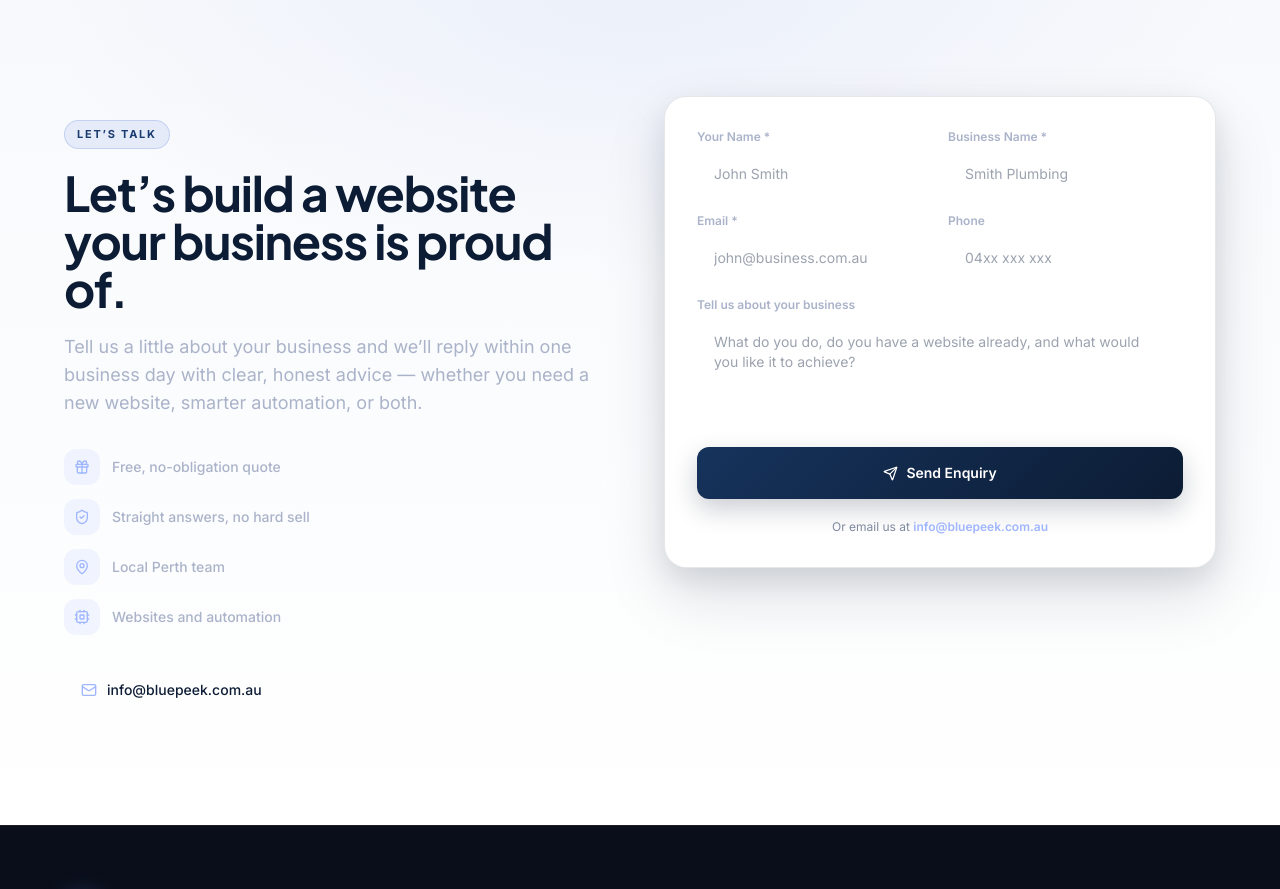
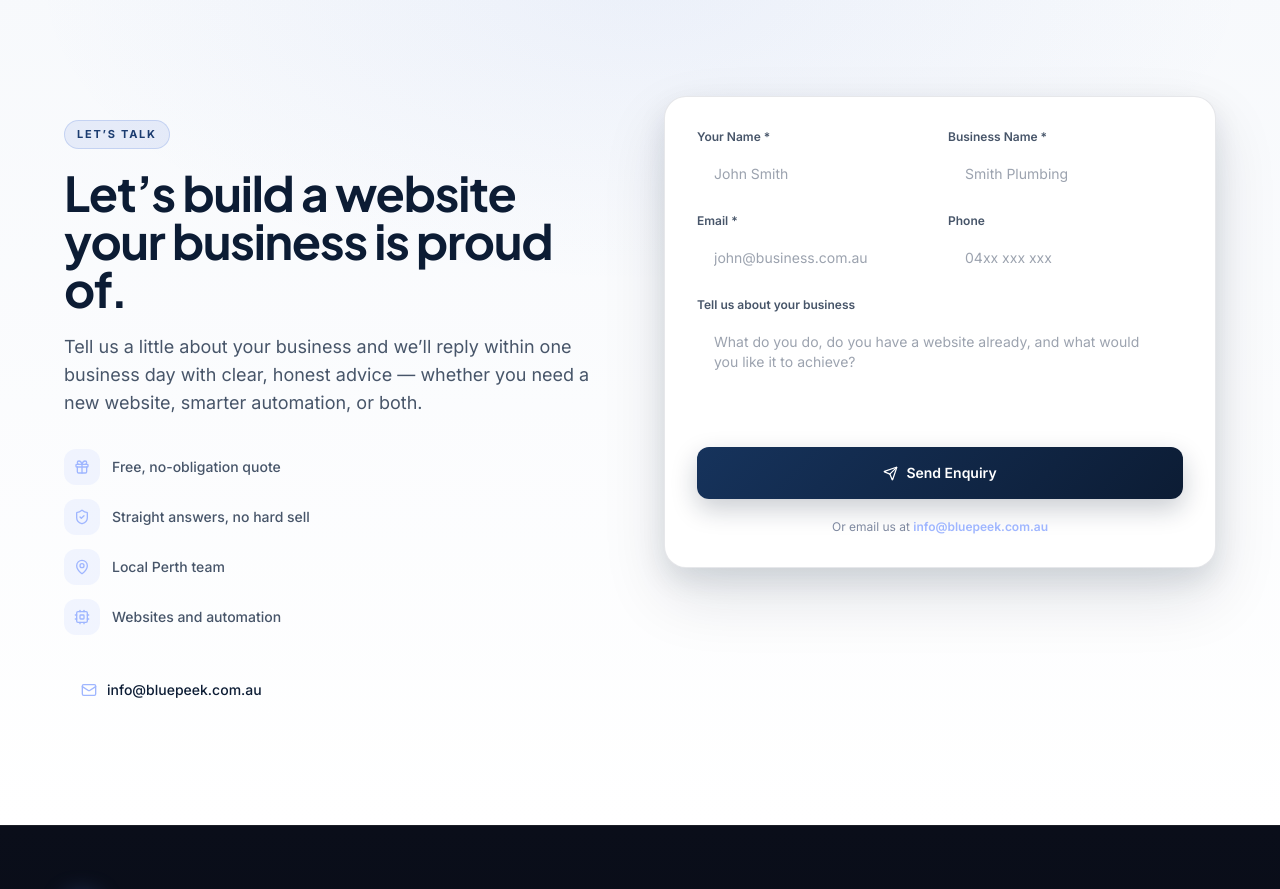
Before and after one commit to zachcolvillez-stack/bluepeek-website, a Next.js app: page / in a window 1280 px wide. Shown: the part 8720-9609 px from the top of the page. Built offline with nearby package versions, Linux system fonts and the light colour scheme.

Commit message:
auto-save: Contact.jsx

```diff
--- a/components/Contact.jsx
+++ b/components/Contact.jsx
@@ -55,7 +55,7 @@ export default function Contact() {
           <h2 className="text-3xl md:text-5xl font-bold tracking-tight mt-5 mb-5" style={{ color: '#0c1c34' }}>
             Let’s build a website your business is proud of.
           </h2>
-          <p className="text-base md:text-lg leading-relaxed mb-8" style={{ color: '#aab3c9' }}>
+          <p className="text-base md:text-lg leading-relaxed mb-8" style={{ color: '#475569' }}>
             Tell us a little about your business and we’ll reply within one business day with clear, honest advice — whether you need a new website, smarter automation, or both.
           </p>
 
@@ -66,7 +66,7 @@ export default function Contact() {
                   style={{ background: 'rgba(159,182,255,0.12)' }}>
                   <t.icon size={16} style={{ color: '#9fb6ff' }} />
                 </span>
-                <span className="text-sm font-medium" style={{ color: '#aab3c9' }}>{t.label}</span>
+                <span className="text-sm font-medium" style={{ color: '#475569' }}>{t.label}</span>
               </div>
             ))}
           </div>
@@ -89,7 +89,7 @@ export default function Contact() {
                 <CheckCircle size={28} style={{ color: '#9fb6ff' }} />
               </div>
               <h3 className="text-xl font-bold mb-2" style={{ color: '#0c1c34' }}>Thanks — we’ve got it.</h3>
-              <p className="mb-6" style={{ color: '#aab3c9' }}>We’ll be in touch within one business day.</p>
+              <p className="mb-6" style={{ color: '#475569' }}>We’ll be in touch within one business day.</p>
               <button onClick={() => setStatus('idle')} className="text-sm font-semibold" style={{ color: '#9fb6ff' }}>
                 Send another enquiry
               </button>
@@ -98,30 +98,30 @@ export default function Contact() {
             <form onSubmit={handleSubmit} className="space-y-4">
               <div className="grid grid-cols-2 gap-4">
                 <div>
-                  <label className="block text-xs mb-1.5 font-semibold" style={{ color: '#aab3c9' }}>Your Name *</label>
+                  <label className="block text-xs mb-1.5 font-semibold" style={{ color: '#475569' }}>Your Name *</label>
                   <input required className={inp} style={inpStyle} placeholder="John Smith" onFocus={onFocus} onBlur={onBlur}
                     value={form.name} onChange={e => set('name', e.target.value)} />
                 </div>
                 <div>
-                  <label className="block text-xs mb-1.5 font-semibold" style={{ color: '#aab3c9' }}>Business Name *</label>
+                  <label className="block text-xs mb-1.5 font-semibold" style={{ color: '#475569' }}>Business Name *</label>
                   <input required className={inp} style={inpStyle} placeholder="Smith Plumbing" onFocus={onFocus} onBlur={onBlur}
                     value={form.business} onChange={e => set('business', e.target.value)} />
                 </div>
               </div>
               <div className="grid grid-cols-2 gap-4">
                 <div>
-                  <label className="block text-xs mb-1.5 font-semibold" style={{ color: '#aab3c9' }}>Email *</label>
+                  <label className="block text-xs mb-1.5 font-semibold" style={{ color: '#475569' }}>Email *</label>
                   <input required type="email" className={inp} style={inpStyle} placeholder="john@business.com.au" onFocus={onFocus} onBlur={onBlur}
                     value={form.email} onChange={e => set('email', e.target.value)} />
                 </div>
                 <div>
-                  <label className="block text-xs mb-1.5 font-semibold" style={{ color: '#aab3c9' }}>Phone</label>
+                  <label className="block text-xs mb-1.5 font-semibold" style={{ color: '#475569' }}>Phone</label>
                   <input type="tel" className={inp} style={inpStyle} placeholder="04xx xxx xxx" onFocus={onFocus} onBlur={onBlur}
                     value={form.phone} onChange={e => set('phone', e.target.value)} />
                 </div>
               </div>
               <div>
-                <label className="block text-xs mb-1.5 font-semibold" style={{ color: '#aab3c9' }}>Tell us about your business</label>
+                <label className="block text-xs mb-1.5 font-semibold" style={{ color: '#475569' }}>Tell us about your business</label>
                 <textarea rows={4} className={inp + ' resize-none'} style={inpStyle} onFocus={onFocus} onBlur={onBlur}
                   placeholder="What do you do, do you have a website already, and what would you like it to achieve?"
                   value={form.message} onChange={e => set('message', e.target.value)} />
```
